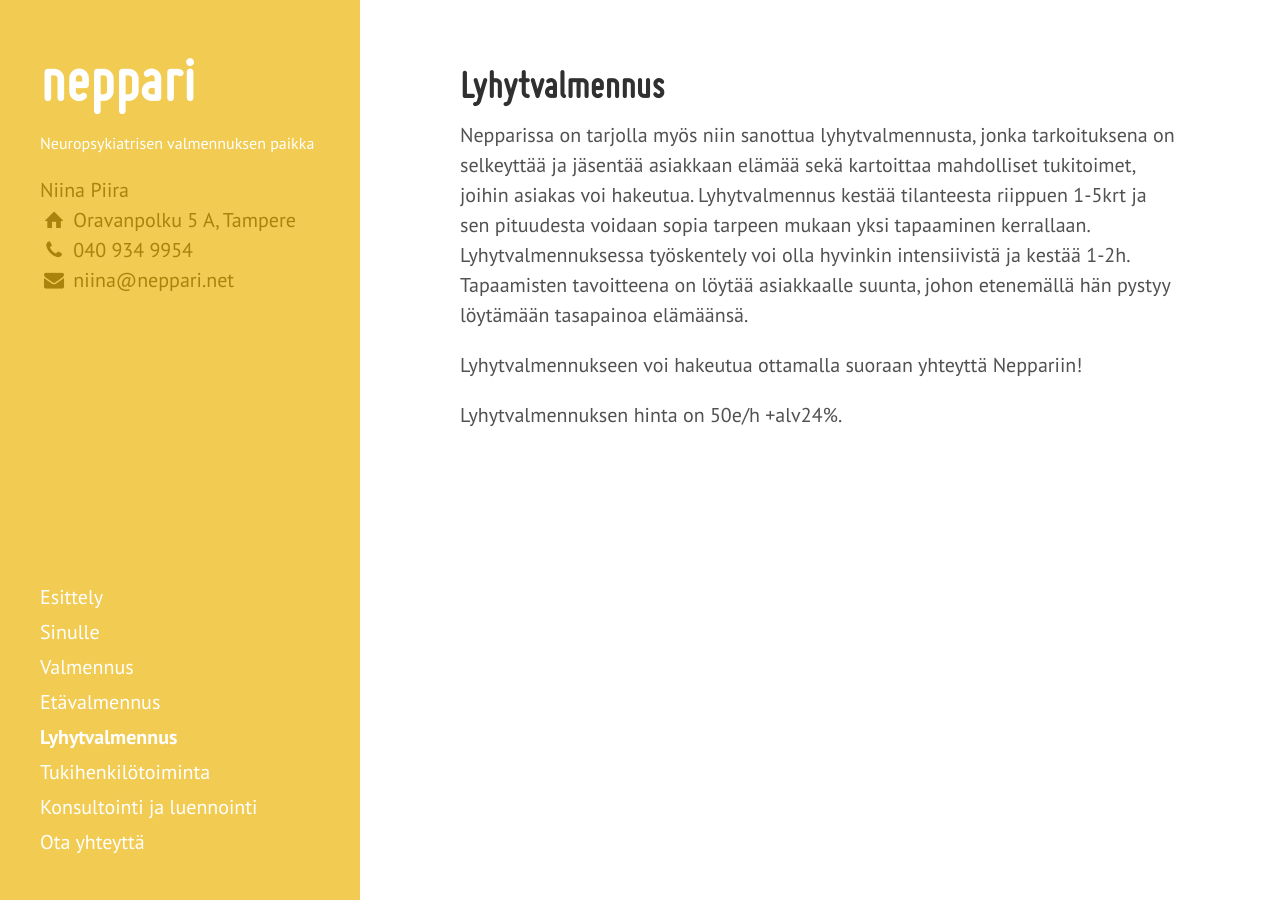
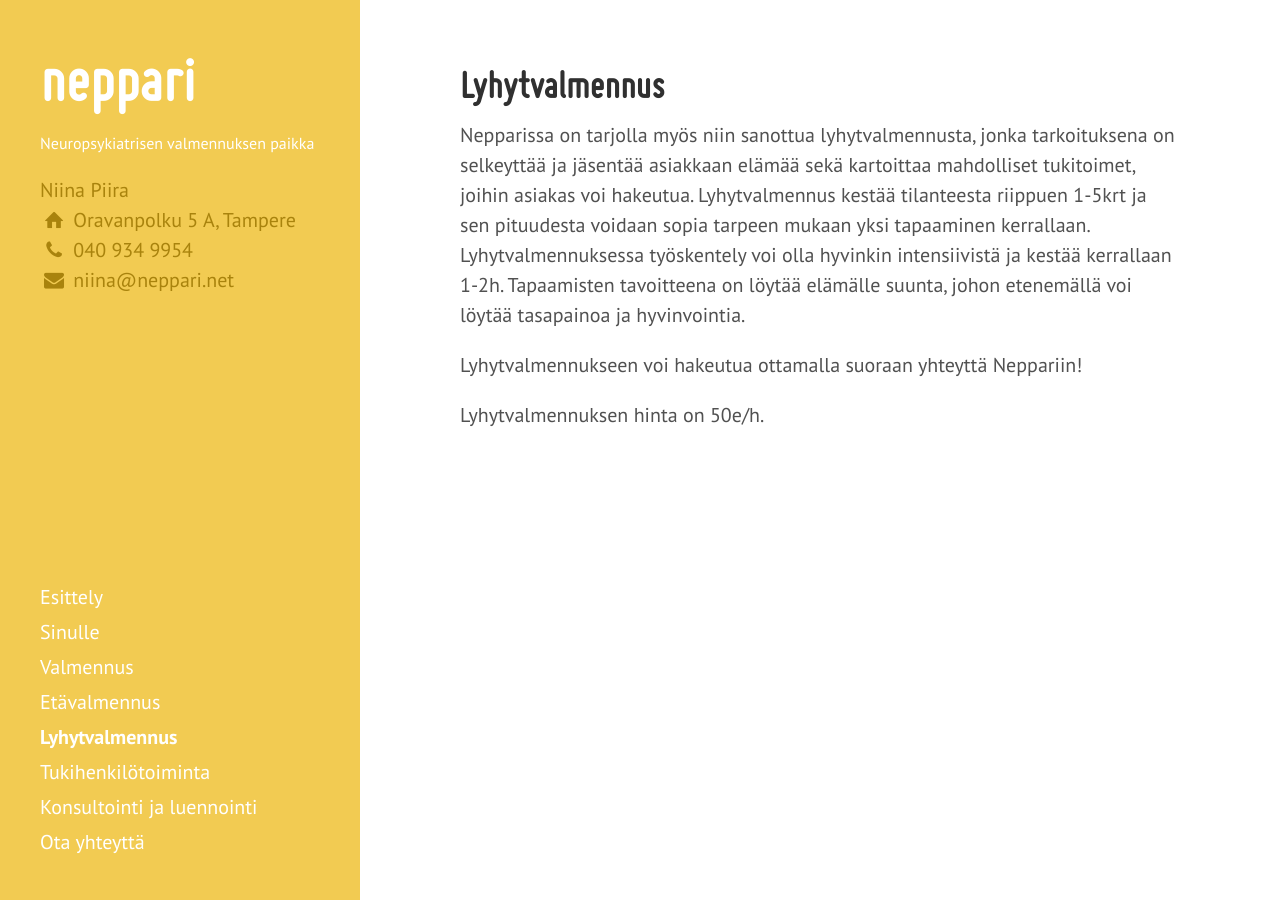
Before and after one commit to niinapiira/neppari.net, a Jekyll site: the page built from lyhytvalmennus.md, in a window 1280 px wide. Built offline with Jekyll 4.4.1, drawn with Linux system fonts in a browser that asks for light colours; Markdown is read by kramdown in place of the engine named in the settings.

Commit message:
muokkasin tekstiä ja poistin alvimerkinnän

```diff
--- a/lyhytvalmennus.md
+++ b/lyhytvalmennus.md
@@ -1,16 +1,19 @@
 ---
 layout: page
-page-title: Lyhytvalmennus
-"page-type": "normal"
+"page-title": Lyhytvalmennus
+"page-type": normal
 "navigation-order": 5
 published: true
+"link-title": ""
+polaroid: ""
 ---
+
 
 
 Nepparissa on tarjolla myös niin sanottua lyhytvalmennusta, jonka tarkoituksena on selkeyttää ja jäsentää asiakkaan elämää sekä kartoittaa mahdolliset tukitoimet, joihin asiakas voi hakeutua.
 Lyhytvalmennus kestää tilanteesta riippuen 1-5krt ja sen pituudesta voidaan sopia tarpeen mukaan yksi tapaaminen kerrallaan.
-Lyhytvalmennuksessa työskentely voi olla hyvinkin intensiivistä ja kestää 1-2h. Tapaamisten tavoitteena on löytää asiakkaalle suunta, johon etenemällä hän pystyy löytämään tasapainoa elämäänsä.
+Lyhytvalmennuksessa työskentely voi olla hyvinkin intensiivistä ja kestää kerrallaan 1-2h. Tapaamisten tavoitteena on löytää elämälle suunta, johon etenemällä voi löytää tasapainoa ja hyvinvointia.
 
 Lyhytvalmennukseen voi hakeutua ottamalla suoraan yhteyttä Neppariin!
 
-Lyhytvalmennuksen hinta on 50e/h +alv24%.
+Lyhytvalmennuksen hinta on 50e/h.
```
